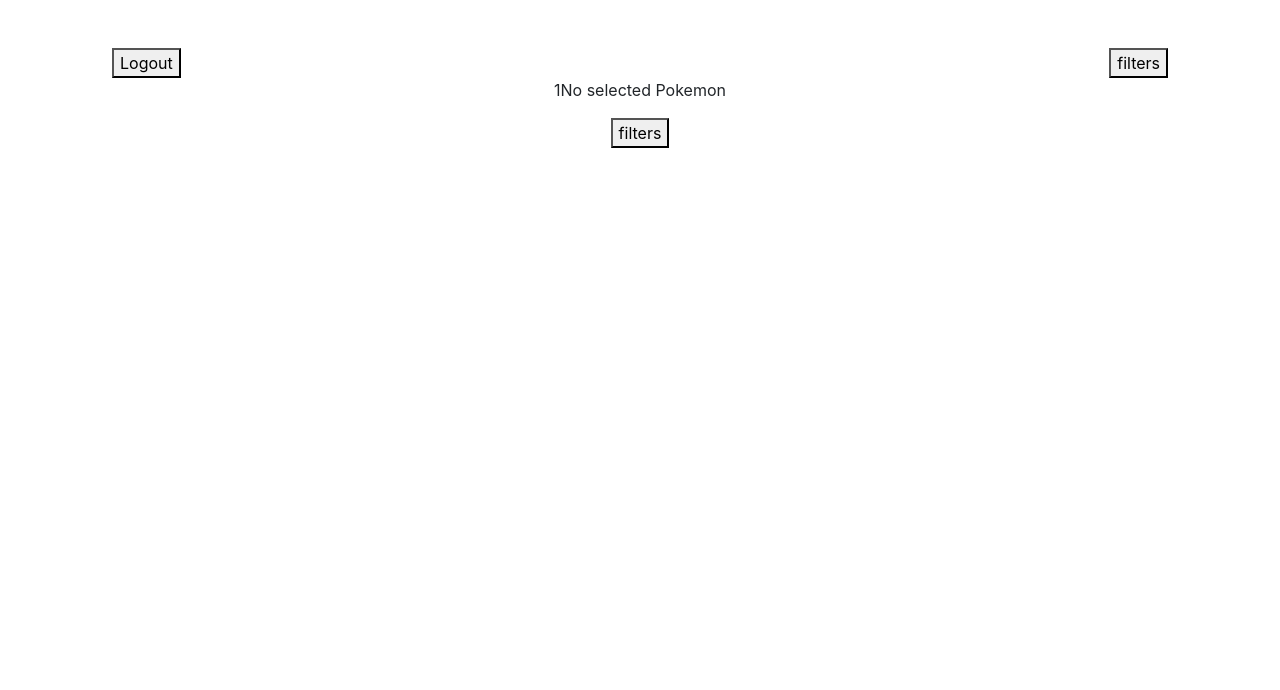
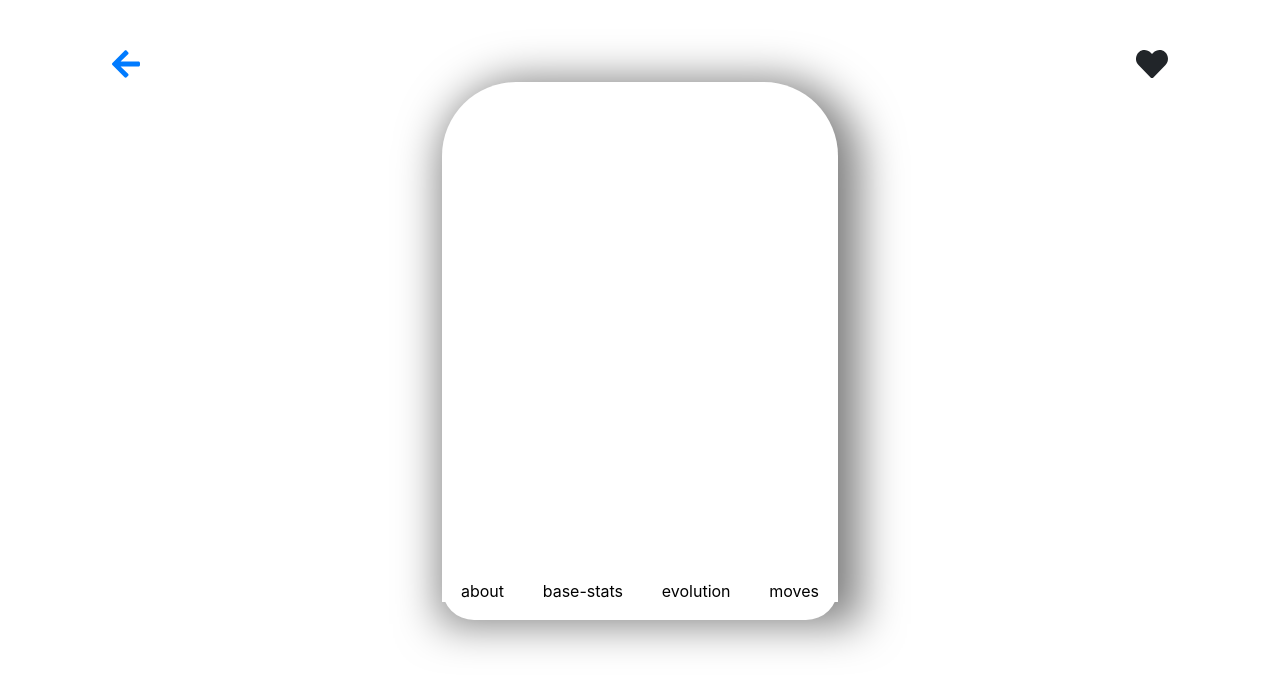
Before and after one commit to nicolasmarino99/pokedex, a React (Create React App) app: page /pokemons/1 in a window 1280 px wide. Shown: the top 690 px of the page. Built offline with nearby package versions, Linux system fonts and the light colour scheme.

Commit message:
add stats navigator; add styles to navigator

```diff
--- a/src/App.js
+++ b/src/App.js
@@ -9,7 +9,6 @@ import Abilities from './pages/Abilities';
 import Items from './pages/Items';
 import Locations from './pages/Locations';
 import TypeCharts from './pages/TypeCharts';
-
 import Pokemon from './containers/Pokemon';
 
 const App = () => {
--- a/src/assets/stlyes/Card.scss
+++ b/src/assets/stlyes/Card.scss
@@ -157,6 +157,7 @@ $fairy:#f8b3ed;
             margin: 0;
             font-weight: bold;
             font-size: 1.1em;
+            text-transform: capitalize;
         }
         .tag {
             border-radius: 6px;
--- a/src/assets/stlyes/FilterNav.scss
+++ b/src/assets/stlyes/FilterNav.scss
@@ -1,5 +1,5 @@
 nav {
-    display: flex;
+    display: flex !important;
     justify-content: space-between;
     padding: 3em 7em 0;
 }
--- a/src/assets/stlyes/Pokemon.scss
+++ b/src/assets/stlyes/Pokemon.scss
@@ -90,7 +90,130 @@ $fairy:#f8b3ed;
 
 }
 
+.normal-background {
+    background:#e0e0b8;
+}
+.fire-background {
+    background:#fcaea6;
+
+}
+.water-background {
+    background: #97cdff;
+}
+.grass-background {
+    background:#85ccbc;
+
+}
+.electric-background {
+    background:rgb(226, 184, 68);
+
+}
+.ice-background {
+    background:#b7dfdf;
+
+}
+.fighting-background {
+    background:#d86660
+
+}
+.poison-background {
+    background:#ce70ce;
+
+}
+.ground-background {
+    background: #e9d396;
+}
+.flying-background {
+    background: #beacf5;
+}
+.psychic-background {
+    background: #fd94b4;
+}
+.bug-background {
+    background: #e0ec6c;
+}
+.rock-background {
+    background:#d6a7a2;
+
+}
+.ghost-background {
+    background:#bf90d1;
+
+}
+.dark-background {
+    background:#be9f89;
+
+}
+.dragon-background {
+    background:#a884fd;
+
+}
+.steel-background {
+    background: #e3e3f0;
+}
+.fairy-background {
+    background:#ffd3f8;
+}
+
 .example-collapse-text {
     background: white;
     border-radius: 150px 150px 0px 0px;
 }
+
+.pk-info-container {
+    height: 100%;
+    .pokemon-info {
+        height: 100%;
+        .pokemon-info-card {
+            margin: auto;
+            width: 31%;
+            height: 65%;
+            border-radius: 74px 74px 0 0;
+            -webkit-box-shadow: 10px 10px 43px 12px rgba(0,0,0,0.51);
+            -moz-box-shadow: 10px 10px 43px 12px rgba(0,0,0,0.51);
+            box-shadow: 10px 10px 43px 12px rgba(0,0,0,0.51);
+            padding: 3em;
+            .info-type {
+                display: flex;
+                justify-content: space-between;
+                padding-top: 2em;
+                .numbers {
+                    color: white;
+                    font-weight: bold;
+                    padding-top: 5%;
+                    font-size: 1.3em;
+                }
+
+                .name {
+                    margin-left: 8px;
+                    color: white;
+                    margin: 0;
+                    font-weight: bold;
+                    font-size: 2.1em;
+                    text-transform: capitalize;
+                }
+                .tags {
+                    display: flex;
+                    .tag {
+                        border-radius: 15px;
+                        background: #ffffff33;
+                        color: white;
+                        text-decoration: none;
+                        font-size: 12px;
+                        padding: 5px 12px;
+                        margin: 6px;
+                    }
+                }
+
+            }
+
+
+            img {
+                height: 89%;
+                position: relative;
+                z-index: 5;
+                top: -34px;
+            }
+        }
+    }
+}
--- /dev/null
+++ b/src/assets/stlyes/PokemonStats.scss
@@ -0,0 +1,28 @@
+.stats {
+    width: 31%;
+    background: white;
+    margin: auto;
+    border-radius: 32px;
+    position: relative;
+    top: -7%;
+    .buttons {
+        display: flex;
+        justify-content: space-around;
+        padding: 2em 0 1em 0;
+        button {
+            background: none;
+            border: none;
+        }
+    }
+    .example-collapse-text {
+        .base-stats {
+            display: flex;
+            flex-direction: column;
+            padding: 0 2em;
+            align-items: flex-start;
+            .tag {
+                margin: 0;
+            }
+        }
+    }
+}
--- a/src/components/Filter.js
+++ b/src/components/Filter.js
@@ -1,6 +1,10 @@
 import React, { useState } from 'react';
 import Collapse from 'react-bootstrap/Collapse'
 import 'bootstrap/dist/css/bootstrap.min.css';
+import { faArrowLeft, faGripHorizontal } from '@fortawesome/free-solid-svg-icons';
+import { FontAwesomeIcon } from '@fortawesome/react-fontawesome';
+
+
 
 const Filter = () => {
     const [open, setOpen] = useState(false);
@@ -14,9 +18,9 @@ const Filter = () => {
             labore wes anderson cred nesciunt sapiente ea proident.
           </div>
         </Collapse>
-        <button onClick={() => setOpen(!open)} >
-          filters
-        </button>
+        <a onClick={() => setOpen(!open)} >
+          <FontAwesomeIcon icon={faGripHorizontal} size="sm" />
+        </a>
 
       </>
     );
--- a/src/components/FilterNav.js
+++ b/src/components/FilterNav.js
@@ -1,11 +1,14 @@
 import React from 'react';
 import { Link } from 'react-router-dom';
+import '../assets/stlyes/FilterNav.scss';
+import { faArrowLeft } from '@fortawesome/free-solid-svg-icons';
+import { FontAwesomeIcon } from '@fortawesome/react-fontawesome';
 import Filter from './Filter';
-import '../assets/stlyes/FilterNav.scss';
+
 
 const FilterNav = () => (
-    <nav >
-        <Link to="/"><button className="back-btn" type="button">Logout</button></Link>
+    <nav>
+        <Link to="/"><FontAwesomeIcon icon={faArrowLeft} size="sm" /></Link>
         <Filter />
     </nav>
 );
--- /dev/null
+++ b/src/components/LoveNav.js
@@ -0,0 +1,17 @@
+import React from 'react';
+import { Link } from 'react-router-dom';
+import '../assets/stlyes/FilterNav.scss';
+import { faArrowLeft, faHeart } from '@fortawesome/free-solid-svg-icons';
+import { FontAwesomeIcon } from '@fortawesome/react-fontawesome';
+
+
+
+const LoveNav = () => (
+    <nav>
+        <Link to="/"><FontAwesomeIcon icon={faArrowLeft} size="2x" /></Link>
+        <a><FontAwesomeIcon icon={faHeart} size="2x" /></a>
+    </nav>
+);
+
+
+export default LoveNav;
--- /dev/null
+++ b/src/components/PokemonStats.js
@@ -0,0 +1,35 @@
+import React, { useState } from 'react';
+import Collapse from 'react-bootstrap/Collapse';
+import 'bootstrap/dist/css/bootstrap.min.css';
+import renderPokemonInfo from './renderPokemonInfo';
+import '../assets/stlyes/PokemonStats.scss';
+
+const PokemonStats = ({ pokemon }) => {
+  const [open, setOpen] = useState(false);
+  const [buttonName, setButtonName] = useState('');
+
+  const handleClick = e => {
+    setOpen(!open);
+    setButtonName(e.target.innerText);
+    console.log(buttonName);
+  };
+
+  const buttonNames = ['about', 'base-stats', 'evolution', 'moves'];
+  return (
+    <div className="stats">
+        <div className="buttons">
+          {buttonNames.map(btnName => (<button onClick={handleClick}>{btnName}</button>))}
+        </div>
+
+
+      <Collapse in={open}>
+        <div id="example-collapse-text">
+          {renderPokemonInfo(buttonName, pokemon)}
+        </div>
+      </Collapse>
+
+    </div>
+  );
+};
+
+export default PokemonStats;
--- /dev/null
+++ b/src/components/renderPokemonInfo.js
@@ -0,0 +1,61 @@
+import React from 'react';
+
+const renderPokemonInfo = (componentName, pokemon) => {
+  switch (componentName) {
+    case 'about':
+      return (
+        <div className={componentName}>
+          <div className="element">
+            <p className="title">Height</p>
+            <p>
+              {pokemon.name ? `${pokemon.height} cm` : ''}
+            </p>
+          </div>
+          <div className="element">
+            <p className="title">Weight</p>
+            <p>
+              {pokemon.name ? `${pokemon.weight / 10} kg` : ''}
+            </p>
+          </div>
+          <div className="element">
+            <p className="title">Abilities</p>
+            <p>
+              {pokemon.name ? pokemon.abilities.map(hab => (hab.ability.name)) : ''}
+            </p>
+          </div>
+
+        </div>
+      );
+    case 'base-stats':
+      return (
+        <div className={componentName}>
+
+          {pokemon.name ? pokemon.stats.map(stat => (
+            <p className="tag">
+              {`${stat.stat.name}: ${stat.base_stat}`}
+            </p>
+          )) : ''}
+        </div>
+      );
+    case 'evolution':
+      return (
+        <div className={componentName}>
+          hey
+        </div>
+      );
+    case 'moves':
+      return (
+        <div className={componentName}>
+          hey
+        </div>
+      );
+    case '':
+      return (
+        <div className={componentName}>
+          hey
+        </div>
+      );
+  }
+};
+
+export default renderPokemonInfo;
--- a/src/containers/Pokemon.js
+++ b/src/containers/Pokemon.js
@@ -1,54 +1,57 @@
 import React, { useState } from 'react';
 import { connect } from 'react-redux';
-import FilterNav from '../components/FilterNav';
-import Collapse from 'react-bootstrap/Collapse'
+import Collapse from 'react-bootstrap/Collapse';
 import 'bootstrap/dist/css/bootstrap.min.css';
 import '../assets/stlyes/Pokemon.scss';
 
-const Pokemon = ({match, pokemon}) => {
-    console.log(pokemon)
-    const [open, setOpen] = useState(false);
-    return (
-        <>
+import LoveNav from '../components/LoveNav';
+import PokemonStats from '../components/PokemonStats';
 
-        <div className="pk-info-container">
-        <div className={`pokemon-info ${pokemon.name ? pokemon.types[0].type.name : ''}`}>
-        <FilterNav />
-            {match.params.name}
-          {pokemon.name ? pokemon.name : 'No selected Pokemon'}
-          <div className='info-type'>
-      <p className="name">{pokemon.name}</p>
-      <p>{pokemon.name ? pokemon.types.map(type => <p className="tag">{type.type.name}</p>) : ''}</p>
-    </div>
-    <img style={pokemon.name ? {display: "hidden"} : {display: "none"}} alt="pokemon-img" src={pokemon.name ? pokemon.sprites.other["official-artwork"].front_default : ''} />
+const Pokemon = ({ match, pokemon }) => {
+  const convertFormat = number => {
+    const num = `${number}`;
+    switch (num.length) {
+      case 1:
+        return `#00${num}`;
+      case 2:
+        return `#0${num}`;
+      case 3:
+        return `#${num}`;
+    }
+  };
 
-          <div className="stats">
+  return (
+    <>
 
+      <div className="pk-info-container">
+        <div className={`pokemon-info ${pokemon.name ? pokemon.types[0].type.name : ''}-background`}>
+          <LoveNav />
+          <div className={`pokemon-info-card ${pokemon.name ? pokemon.types[0].type.name : ''}`}>
+            <div className="info-type">
 
-          <button onClick={() => setOpen(!open)} >
-                filters
-            </button>
-            <Collapse in={open}>
-                <div id="example-collapse-text">
-                {pokemon.name ? pokemon.stats.map(stat => (
-
-                    <p className="tag">{`${stat.stat.name}: ${stat.base_stat}`}</p>
-
-                    ))
-                : ''}
-
+              <div className="name-tags-cont">
+                <p className="name">
+                  {pokemon.name}
+                </p>
+                <div className="tags">
+                  {pokemon.name ? pokemon.types.map(type => <p className="tag">{type.type.name}</p>) : ''}
                 </div>
-            </Collapse>
+              </div>
+              <div className="numbers">{convertFormat(pokemon.id)}</div>
+            </div>
+            <img style={pokemon.name ? { display: 'hidden' } : { display: 'none' }} alt="pokemon-img" src={pokemon.name ? pokemon.sprites.other['official-artwork'].front_default : ''} />
 
           </div>
+          <PokemonStats pokemon={pokemon} />
+
         </div>
-        </div>
-    </>);
-
+      </div>
+    </>
+  );
 };
 
 const mapStateToProps = state => ({
-    pokemon: state.pokemon,
+  pokemon: state.pokemon,
 });
 
 export default connect(mapStateToProps)(Pokemon);
```
Also changed, not shown: src/components/Moves.js (added).
